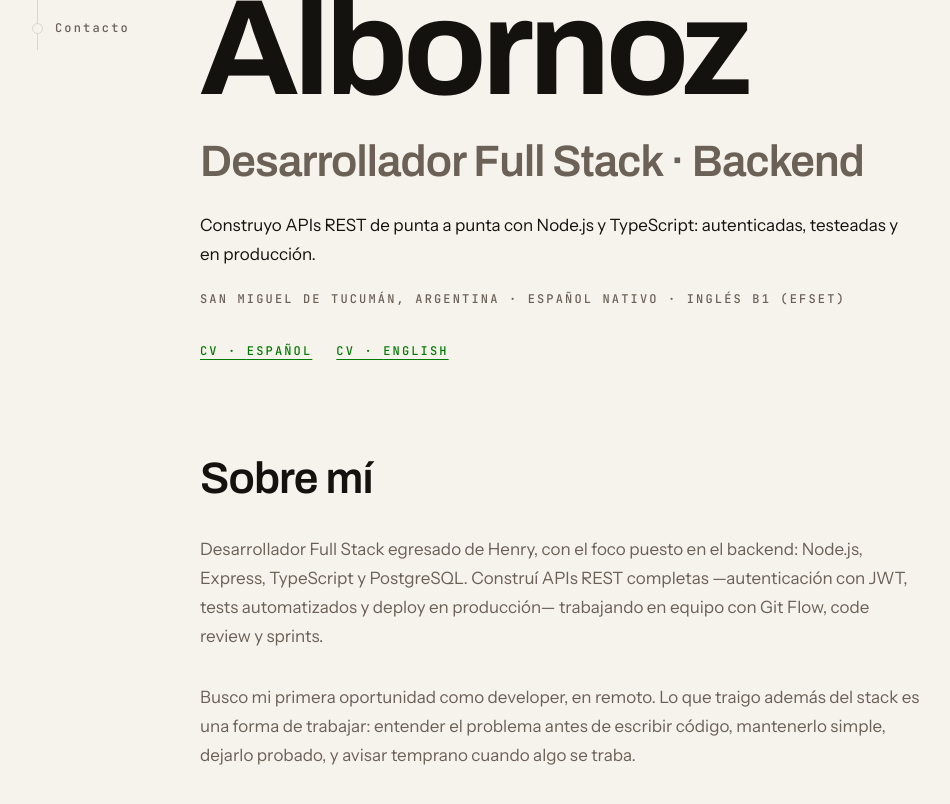
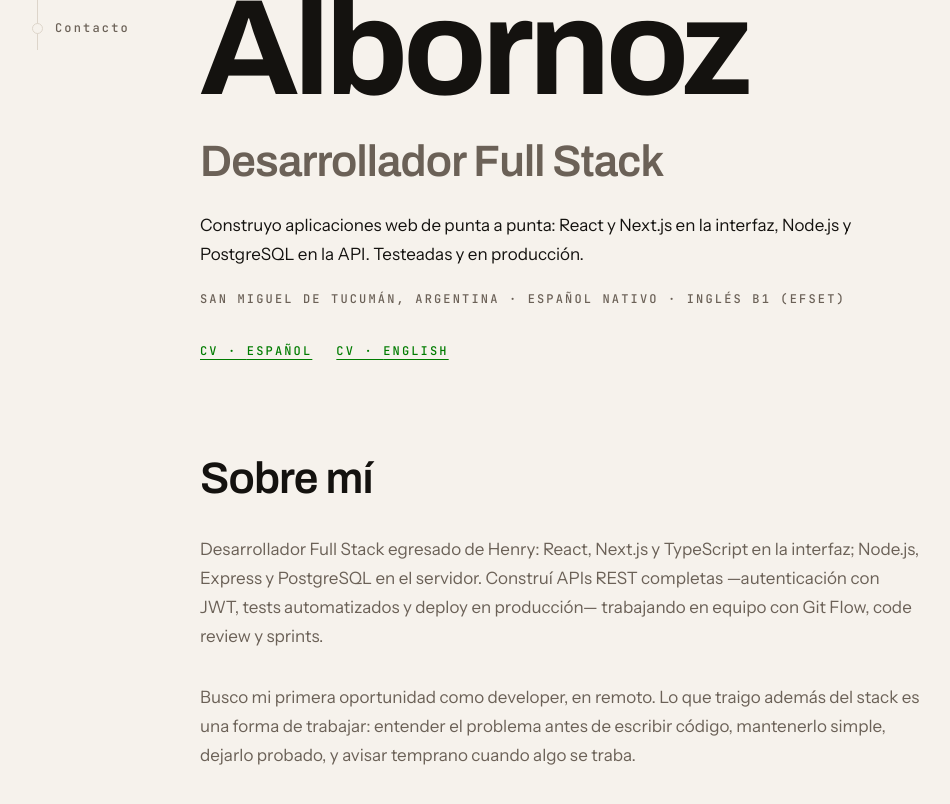
Before and after one commit to HRamiroAlbornoz/Portfolio, a Next.js app: page / in a window 1280 px wide. Shown: the part 460-1264 px from the top of the page, without its empty margins (80-1030 px from the left). Built offline with nearby package versions, Linux system fonts and the light colour scheme; no server answers.

Commit message:
Broaden the positioning from backend to full stack

```diff
--- a/src/content/site.ts
+++ b/src/content/site.ts
@@ -4,15 +4,15 @@ import { siteSchema } from "@/lib/schemas";
 
 export const site = siteSchema.parse({
   name: "Hernán Ramiro Albornoz",
-  role: "Desarrollador Full Stack · Backend",
+  role: "Desarrollador Full Stack",
   tagline:
-    "Construyo APIs REST de punta a punta con Node.js y TypeScript: autenticadas, testeadas y en producción.",
+    "Construyo aplicaciones web de punta a punta: React y Next.js en la interfaz, Node.js y PostgreSQL en la API. Testeadas y en producción.",
   location: "San Miguel de Tucumán, Argentina",
   availability: "Disponible para trabajar en remoto",
   languages: "Español nativo · Inglés B1 (EFSET)",
   email: "hralborn@hotmail.com",
   bio: [
-    "Desarrollador Full Stack egresado de Henry, con el foco puesto en el backend: Node.js, Express, TypeScript y PostgreSQL. Construí APIs REST completas —autenticación con JWT, tests automatizados y deploy en producción— trabajando en equipo con Git Flow, code review y sprints.",
+    "Desarrollador Full Stack egresado de Henry: React, Next.js y TypeScript en la interfaz; Node.js, Express y PostgreSQL en el servidor. Construí APIs REST completas —autenticación con JWT, tests automatizados y deploy en producción— trabajando en equipo con Git Flow, code review y sprints.",
     "Busco mi primera oportunidad como developer, en remoto. Lo que traigo además del stack es una forma de trabajar: entender el problema antes de escribir código, mantenerlo simple, dejarlo probado, y avisar temprano cuando algo se traba.",
   ],
   socialLinks: [
```
Also changed, not shown: 1 other file (tests, documents, lock files or other folders).
